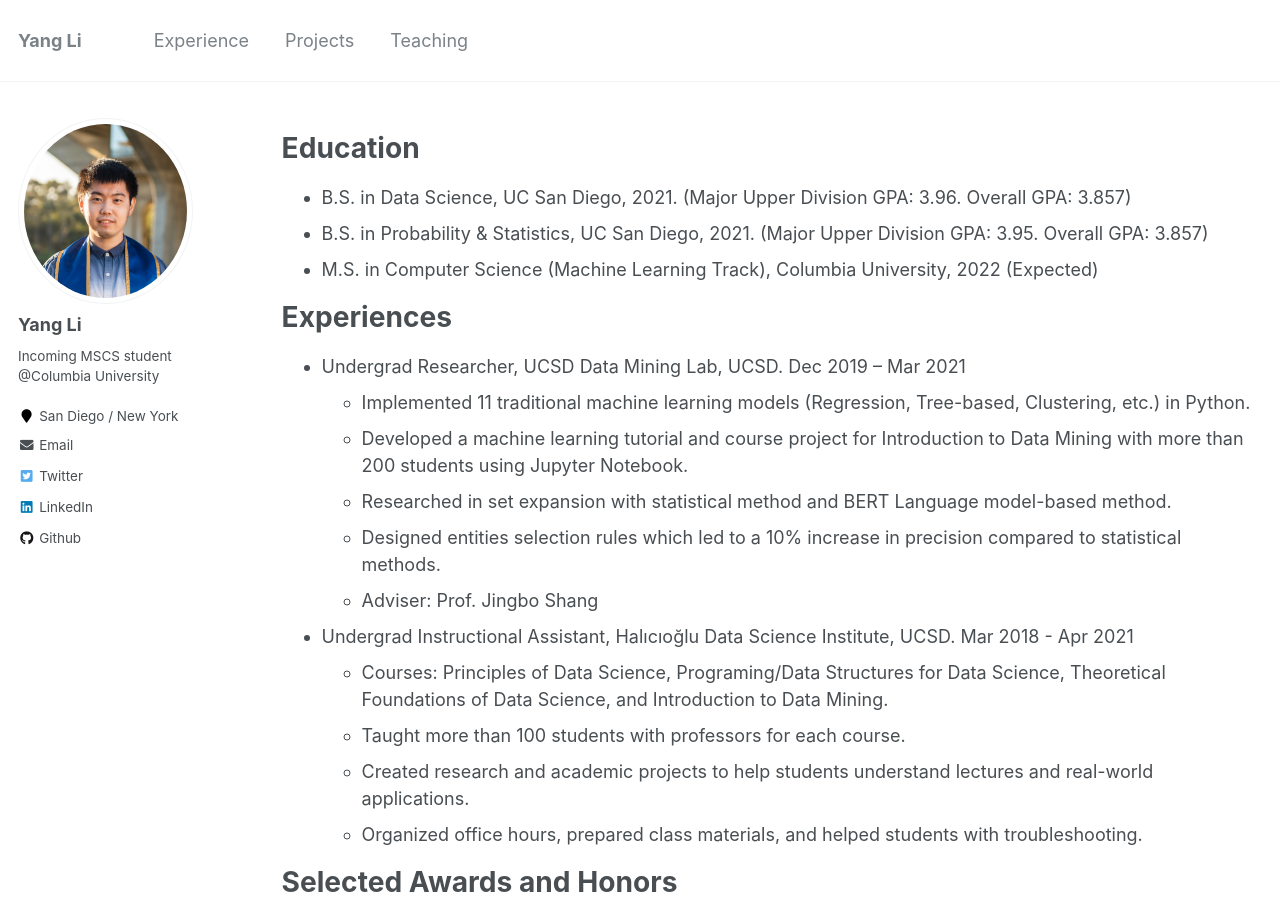
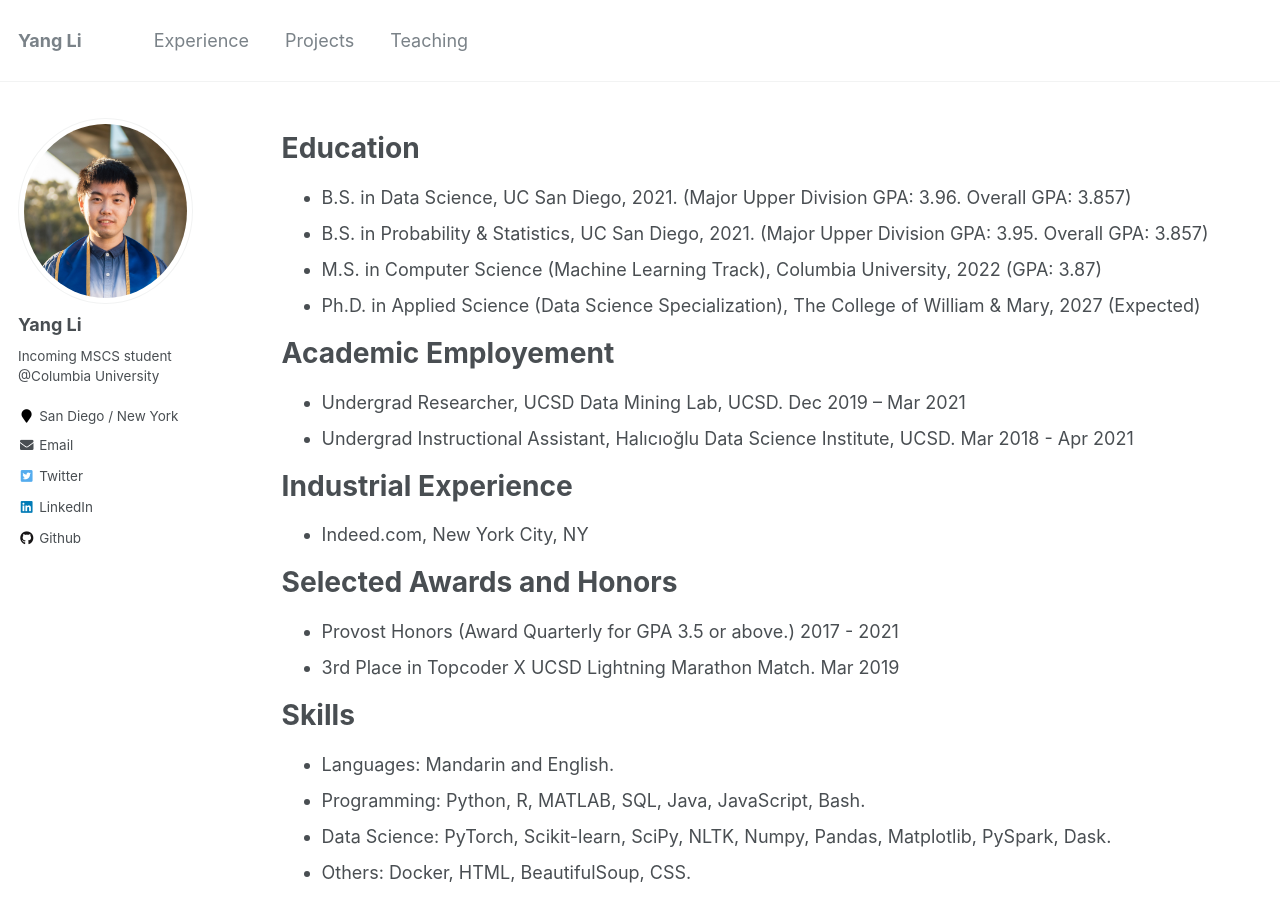
Before and after one commit to littlestone111/littlestone111.github.io, a Jekyll site: the page built from _pages/experience.md, in a window 1280 px wide and 900 px high. Built offline with Jekyll 4.4.1, drawn with Linux system fonts in a browser that asks for light colours.

Commit message:
Update info

```diff
--- a/_pages/experience.md
+++ b/_pages/experience.md
@@ -8,39 +8,30 @@ redirect_from:
 
 {% include base_path %}
 
-Education
-======
-* B.S. in Data Science, UC San Diego, 2021. (Major Upper Division GPA: 3.96. Overall GPA: 3.857)
-* B.S. in Probability & Statistics, UC San Diego, 2021. (Major Upper Division GPA: 3.95. Overall GPA: 3.857)
-* M.S. in Computer Science (Machine Learning Track), Columbia University, 2022 (Expected)
+# Education
 
-Experiences
-======
-* Undergrad Researcher, UCSD Data Mining Lab, UCSD.   Dec 2019 – Mar 2021
-  * Implemented 11 traditional machine learning models (Regression, Tree-based, Clustering, etc.) in Python.
-  * Developed a machine learning tutorial and course project for Introduction to Data Mining with more than 200 students using Jupyter Notebook.
-  * Researched in set expansion with statistical method and BERT Language model-based method.
-  * Designed entities selection rules which led to a 10% increase in precision compared to statistical methods.
-  * Adviser: Prof. Jingbo Shang
+- B.S. in Data Science, UC San Diego, 2021. (Major Upper Division GPA: 3.96. Overall GPA: 3.857)
+- B.S. in Probability & Statistics, UC San Diego, 2021. (Major Upper Division GPA: 3.95. Overall GPA: 3.857)
+- M.S. in Computer Science (Machine Learning Track), Columbia University, 2022 (GPA: 3.87)
+- Ph.D. in Applied Science (Data Science Specialization), The College of William & Mary, 2027 (Expected)
 
+# Academic Employement
 
-* Undergrad Instructional Assistant, Halıcıoğlu Data Science Institute, UCSD.        Mar 2018 - Apr 2021
-  * Courses: Principles of Data Science, Programing/Data Structures for Data Science, Theoretical Foundations of Data Science, and Introduction to Data Mining.
-  * Taught more than 100 students with professors for each course.
-  * Created research and academic projects to help students understand lectures and real-world applications.
-  * Organized office hours, prepared class materials, and helped students with troubleshooting.
+- Undergrad Researcher, UCSD Data Mining Lab, UCSD. Dec 2019 – Mar 2021
+- Undergrad Instructional Assistant, Halıcıoğlu Data Science Institute, UCSD. Mar 2018 - Apr 2021
 
+# Industrial Experience
 
+- Indeed.com, New York City, NY
 
-Selected Awards and Honors
-======
-* Provost Honors (Award Quarterly for GPA 3.5 or above.) 2017 - 2021
-* 3rd Place in Topcoder X UCSD Lightning Marathon Match. Mar 2019
+# Selected Awards and Honors
 
+- Provost Honors (Award Quarterly for GPA 3.5 or above.) 2017 - 2021
+- 3rd Place in Topcoder X UCSD Lightning Marathon Match. Mar 2019
 
-Skills
-======
-* Languages: Mandarin and English.
-* Programming: Python, R, MATLAB, SQL, Java, JavaScript, Bash.
-* Data Science: PyTorch, Scikit-learn, SciPy, NLTK, Numpy, Pandas, Matplotlib, PySpark, Dask.
-* Others: Docker, HTML, BeautifulSoup, CSS.
+# Skills
+
+- Languages: Mandarin and English.
+- Programming: Python, R, MATLAB, SQL, Java, JavaScript, Bash.
+- Data Science: PyTorch, Scikit-learn, SciPy, NLTK, Numpy, Pandas, Matplotlib, PySpark, Dask.
+- Others: Docker, HTML, BeautifulSoup, CSS.
```
Also changed, not shown: _pages/about.md (+1 -2 lines).
